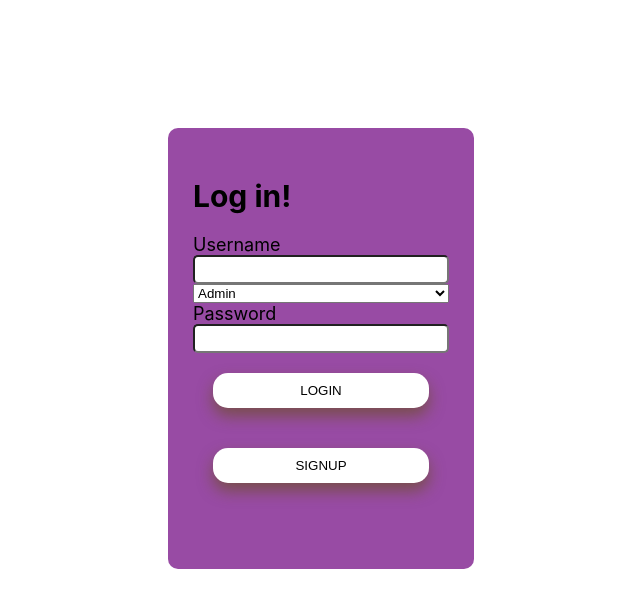
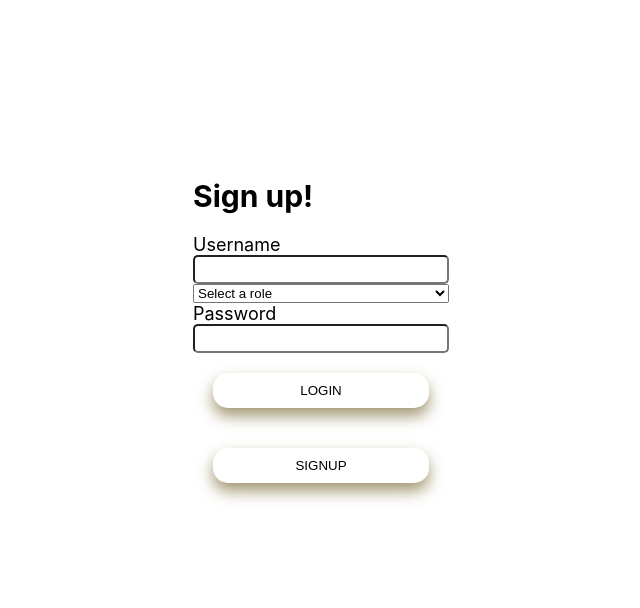
Before and after one commit to brunsant/final-project, a React (Create React App) app in the folder frontend/: page /signup in a window 1280 px wide. Shown: the top 608 px of the page, without its empty margins (319-959 px from the left). Built offline with nearby package versions, Linux system fonts and the light colour scheme; the HTML template or start-up script is replaced by a standard one.

Commit message:
feature: connected the role to be passed between FE and BE through a select dropdown

```diff
--- a/frontend/package.json
+++ b/frontend/package.json
@@ -8,7 +8,7 @@
     "@testing-library/react": "^11.2.7",
     "@testing-library/user-event": "^12.8.3",
     "i": "^0.3.7",
-    "npm": "^8.3.1",
+    "npm": "^8.3.2",
     "react": "^17.0.2",
     "react-dom": "^17.0.2",
     "react-redux": "^7.2.6",
--- a/frontend/src/components/Signup.js
+++ b/frontend/src/components/Signup.js
@@ -1,64 +1,67 @@
-import React, { useState, useEffect } from "react";
-import { useSelector, useDispatch, batch } from "react-redux";
-import { useNavigate } from "react-router-dom";
-import user from "../reducers/user";
-import { API_URL } from "../utils/constants";
+import React, { useState, useEffect } from "react"
+import { useSelector, useDispatch, batch } from "react-redux"
+import { useNavigate } from "react-router-dom"
+import user from "../reducers/user"
+import { API_URL } from "../utils/constants"
 
-import styled from "styled-components";
+import styled from "styled-components"
 
 const Signup = () => {
-  const [username, setUsername] = useState("");
-  const [password, setPassword] = useState("");
-  const [mode, setMode] = useState("signup");
-  const [error, setError] = useState("");
-  const accessToken = useSelector((store) => store.user.accessToken);
+  const [username, setUsername] = useState("")
+  const [password, setPassword] = useState("")
+  const [role, setRole] = useState("")
+  const [mode, setMode] = useState("signup")
+  const [error, setError] = useState("")
+  const accessToken = useSelector((store) => store.user.accessToken)
 
-  const dispatch = useDispatch();
-  const navigate = useNavigate();
+  const dispatch = useDispatch()
+  const navigate = useNavigate()
 
   useEffect(() => {
     if (accessToken) {
-      navigate("/");
+      navigate("/")
     }
-  }, [accessToken, navigate]);
+  }, [accessToken, navigate])
 
   const onFormSubmit = (event) => {
-    event.preventDefault();
+    event.preventDefault()
 
     const options = {
       method: "POST",
       headers: {
         "Content-Type": "application/json",
       },
-      body: JSON.stringify({ username, password }),
-    };
+      body: JSON.stringify({ username, password, role }),
+    }
 
     fetch(API_URL(mode), options)
       .then((res) => res.json())
       .then((data) => {
-        console.log(data);
+        console.log(data)
         if (data.success) {
           batch(() => {
-            dispatch(user.actions.setUserId(data.response.userId));
-            dispatch(user.actions.setUsername(data.response.username));
-            dispatch(user.actions.setAccessToken(data.response.accessToken));
-            dispatch(user.actions.setError(null));
-          });
+            dispatch(user.actions.setUserId(data.response.userId))
+            dispatch(user.actions.setUsername(data.response.username))
+            dispatch(user.actions.setAccessToken(data.response.accessToken))
+            dispatch(user.actions.setRole(data.response.role))
+            dispatch(user.actions.setError(null))
+          })
         } else {
           batch(() => {
-            dispatch(user.actions.setUserId(null));
-            dispatch(user.actions.setUsername(null));
-            dispatch(user.actions.setAccessToken(null));
-            dispatch(user.actions.setError(data.response));
-          });
+            dispatch(user.actions.setUserId(null))
+            dispatch(user.actions.setUsername(null))
+            dispatch(user.actions.setAccessToken(null))
+            dispatch(user.actions.setRole(null))
+            dispatch(user.actions.setError(data.response))
+          })
         }
-      });
-  };
+      })
+  }
 
   return (
     <Container>
       <Form onSubmit={onFormSubmit}>
-        <Title>Log in!</Title>
+        <Title>Sign up!</Title>
         <Label htmlFor="username">Username</Label>
         <Input
           id="username"
@@ -67,9 +70,17 @@ const Signup = () => {
           value={username}
           onChange={(e) => setUsername(e.target.value)}
         />
-        <select name="Role">
-          <option>Admin</option>
-          <option>Participant</option>
+        <select
+          id="role"
+          value={role}
+          onChange={(e) => setRole(e.target.value)}
+          required
+        >
+          <option disabled value="">
+            Select a role
+          </option>
+          <option value="Admin">Admin</option>
+          <option value="Participant">Participant</option>
         </select>
         <Label htmlFor="password">Password</Label>
         <Input
@@ -88,16 +99,16 @@ const Signup = () => {
         <Error> {error}</Error>
       </Form>
     </Container>
-  );
-};
+  )
+}
 
-export default Signup;
+export default Signup
 
 const Container = styled.div`
   display: flex;
   justify-content: center;
   padding-top: 10%;
-`;
+`
 
 const Title = styled.h1`
   font-size: 30px;
@@ -109,11 +120,10 @@ const Title = styled.h1`
   @media (min-width: 1025px) {
     font-size: 30px;
   }
-`;
+`
 const Form = styled.form`
   display: flex;
   flex-direction: column;
-  background-color: #984ba4;
   width: 80%;
   padding: 15px 10px;
   border-radius: 10px;
@@ -127,7 +137,7 @@ const Form = styled.form`
     width: 20%;
     padding: 30px 25px;
   }
-`;
+`
 const Label = styled.label`
   font-size: 18px;
   @media (min-width: 768px) {
@@ -136,7 +146,7 @@ const Label = styled.label`
   @media (min-width: 1025px) {
     font-size: 18px;
   }
-`;
+`
 const Button = styled.button`
   padding: 10px;
   margin: 20px;
@@ -147,12 +157,12 @@ const Button = styled.button`
   box-shadow: 0px 8px 15px rgba(100, 80, 18, 0.6);
   transition: all 0.3s ease 0s;
   cursor: pointer;
-`;
+`
 const Input = styled.input`
   padding: 5px;
   border-radius: 5px;
-`;
+`
 const Error = styled.p`
   font-size: 18px;
   text-align: center;
-`;
+`
```
Also changed, not shown: 2 other files (tests, documents, lock files or other folders).
